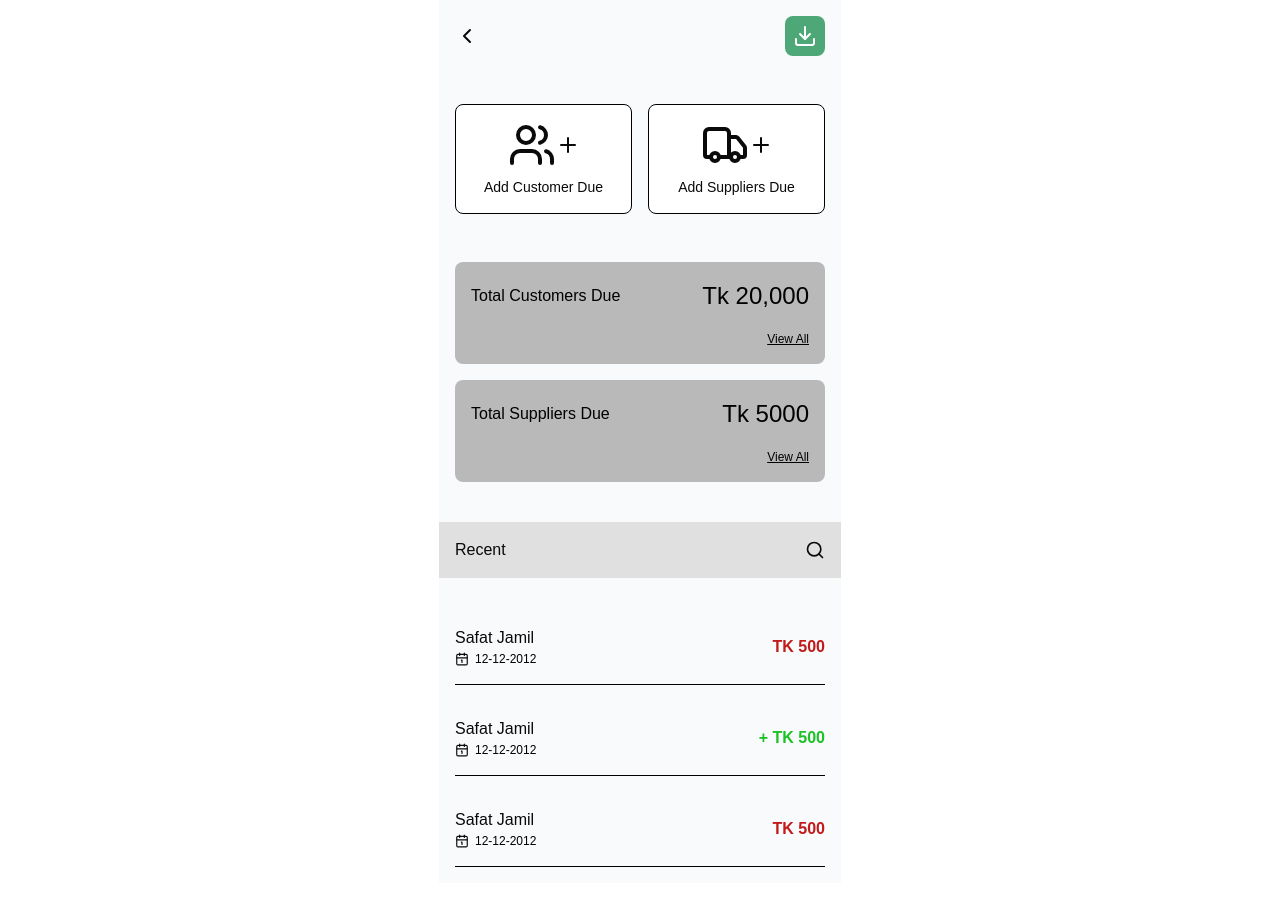
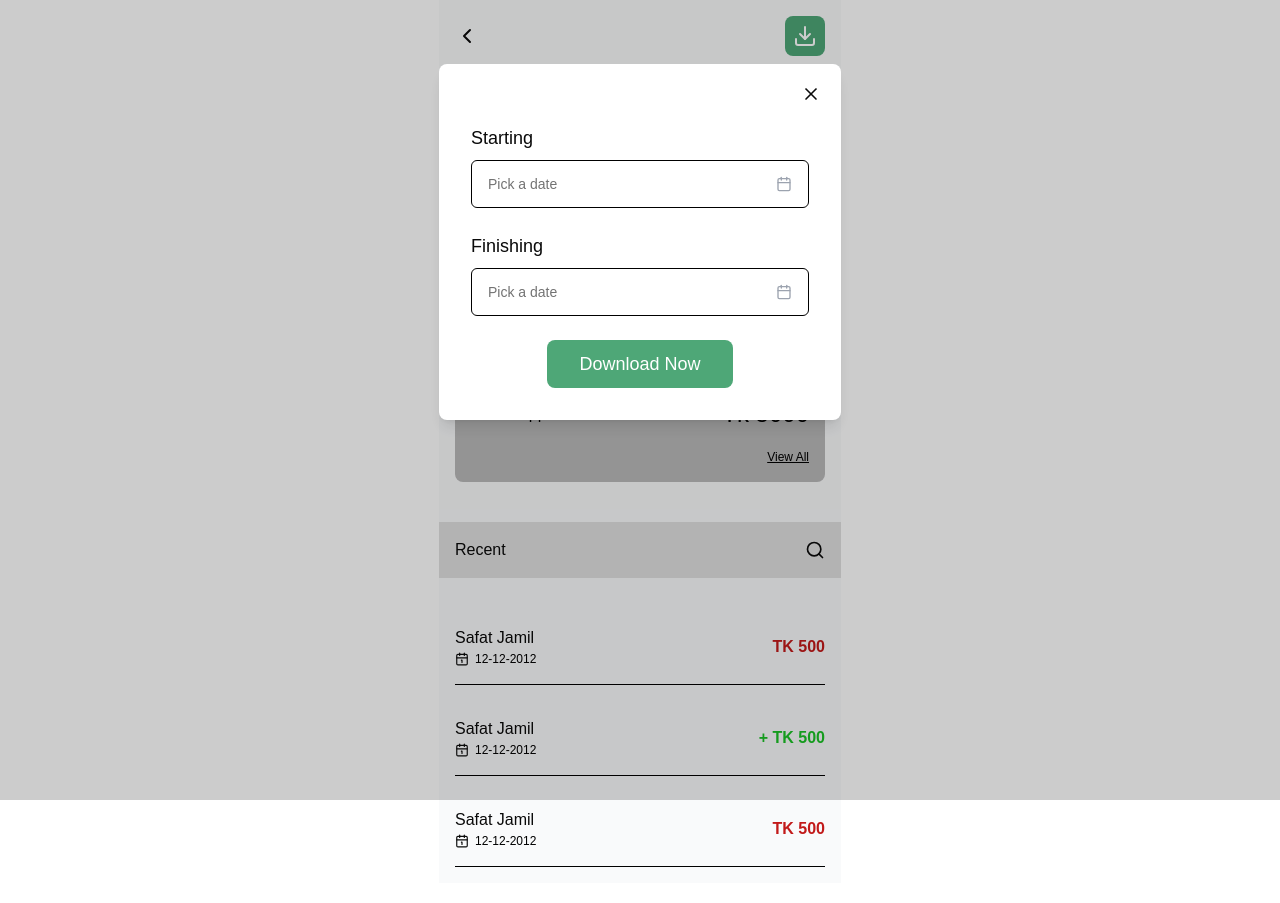
Before and after one commit to FojleTuhin/s_Manager, a Next.js app: page / in a window 1280 px wide. Both pictures are taken after a click on the button 805 px from the left and 36 px from the top of the page. Built offline with nearby package versions, Linux system fonts and the light colour scheme.

Commit message:
add download modal

```diff
--- a/src/app/page.js
+++ b/src/app/page.js
@@ -1,7 +1,14 @@
 "use client";
 
+import { Button } from "@/components/ui/button";
+import { Calendar } from "@/components/ui/calendar";
 import {
-  ArrowLeft,
+  Popover,
+  PopoverContent,
+  PopoverTrigger,
+} from "@/components/ui/popover";
+import { format } from "date-fns";
+import {
   Download,
   Users,
   Truck,
@@ -9,18 +16,27 @@ import {
   ChevronLeft,
   Plus,
   Calendar1,
+  X,
+  CalendarIcon,
 } from "lucide-react";
 import Link from "next/link";
+import { useState } from "react";
 
-export default function page() {
+export default function Page() {
+  const [download, setDownload] = useState(false);
+  const [startDate, setStartDate] = useState()
+  const [endDate, setEndDate] = useState()
   return (
-    <div className="min-h-screen max-w-[402px] mx-auto bg-gray-50 ">
+    <div className="min-h-screen max-w-[402px] mx-auto bg-gray-50 relative">
       {/* Header */}
       <div className="flex items-center justify-between mb-4 p-4">
         <button className="">
           <ChevronLeft className="h-6 w-6" />
         </button>
-        <button className="rounded-lg bg-[#4EA777] p-2">
+        <button
+          onClick={() => setDownload(true)}
+          className="rounded-lg bg-[#4EA777] p-2"
+        >
           <Download className="h-6 w-6 text-white" />
         </button>
       </div>
@@ -117,6 +133,95 @@ export default function page() {
           ))}
         </div>
       </div>
+
+      {download && (
+        <div className="fixed inset-0 bg-black/20 z-50 flex items-start justify-center pt-16 animate-in fade-in duration-200">
+          <div className="bg-white w-full max-w-[402px] p-4 rounded-lg shadow-lg animate-in slide-in-from-bottom duration-300">
+            <div className="flex justify-end">
+              <button
+                onClick={() => setDownload(false)}
+                className="p-1 hover:bg-gray-100 rounded-full"
+              >
+                <X className="h-5 w-5" />
+              </button>
+            </div>
+
+            <div className="p-4 space-y-6">
+              {/* Starting Date */}
+              <div className="space-y-2">
+                <label className="text-lg font-medium">Starting</label>
+                <Popover>
+                  <PopoverTrigger asChild>
+                    <Button
+                      variant="outline"
+                      className="w-full justify-start text-left font-normal h-12"
+                    >
+                      {startDate ? (
+                        format(startDate, "PPP")
+                      ) : (
+                        <span className="text-muted-foreground">
+                          Pick a date
+                        </span>
+                      )}
+                      <CalendarIcon className="ml-auto h-5 w-5 text-gray-400" />
+                    </Button>
+                  </PopoverTrigger>
+                  <PopoverContent className="w-auto p-0" align="start">
+                    <Calendar
+                      mode="single"
+                      selected={startDate}
+                      onSelect={setStartDate}
+                      initialFocus
+                    />
+                  </PopoverContent>
+                </Popover>
+              </div>
+
+              {/* Finishing Date */}
+              <div className="space-y-2">
+                <label className="text-lg font-medium">Finishing</label>
+                <Popover>
+                  <PopoverTrigger asChild>
+                    <Button
+                      variant="outline"
+                      className="w-full justify-start text-left font-normal h-12"
+                    >
+                      {endDate ? (
+                        format(endDate, "PPP")
+                      ) : (
+                        <span className="text-muted-foreground">
+                          Pick a date
+                        </span>
+                      )}
+                      <CalendarIcon className="ml-auto h-5 w-5 text-gray-400" />
+                    </Button>
+                  </PopoverTrigger>
+                  <PopoverContent className="w-auto p-0" align="start">
+                    <Calendar
+                      mode="single"
+                      selected={endDate}
+                      onSelect={setEndDate}
+                      initialFocus
+                    />
+                  </PopoverContent>
+                </Popover>
+              </div>
+
+              <div className="flex justify-center">
+                <Button
+                  className="bg-[#4EA777] hover:bg-[#4EA777]/90 text-white py-6 text-lg rounded-lg px-8"
+                  onClick={() => {
+                    console.log("Download clicked", { startDate, endDate });
+                    // setDownload(false);
+                  }}
+                >
+                  Download Now
+                </Button>
+              </div>
+            </div>
+          </div>
+        </div>
+      )}
     </div>
   );
 }
```
